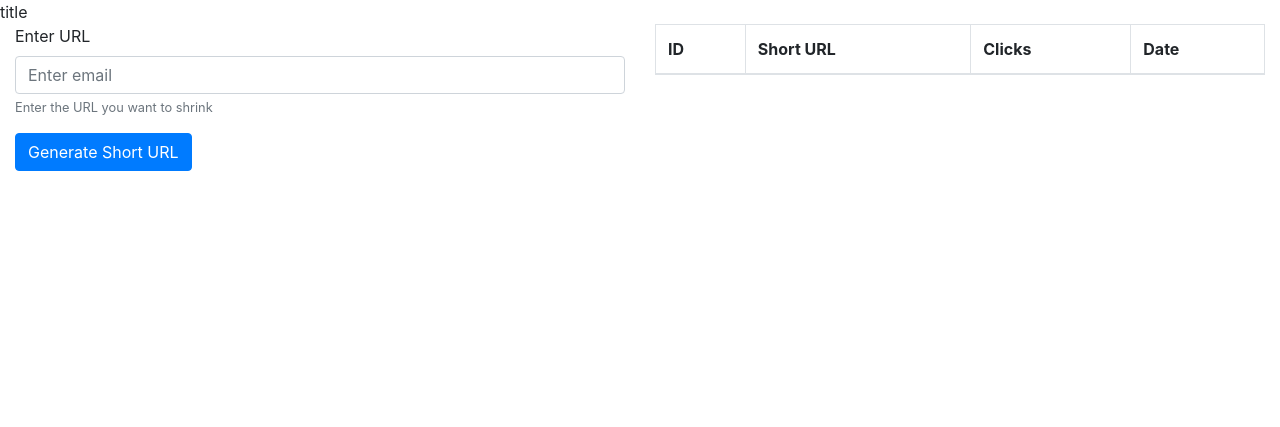
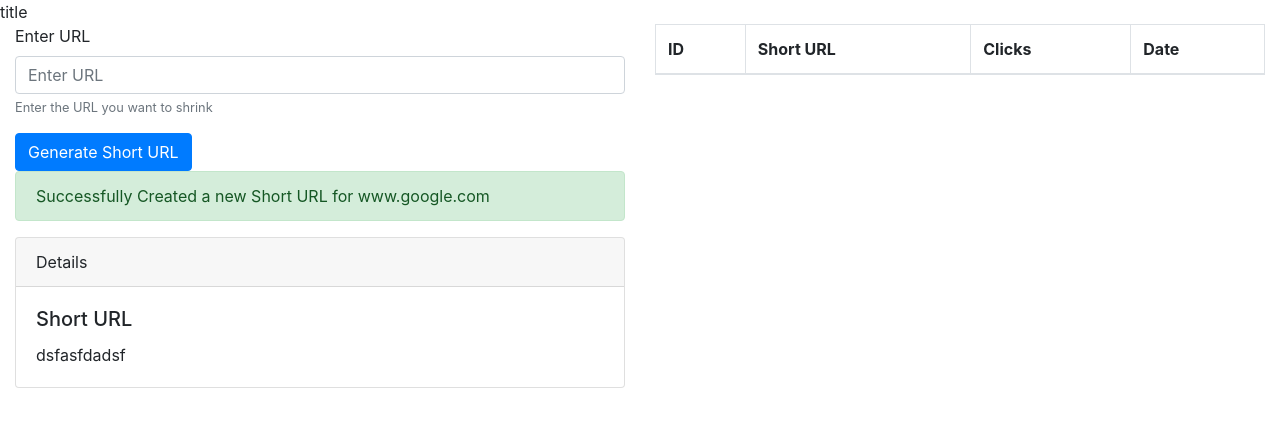
Before and after one commit to dpoarch/url-shortener, a CodeIgniter app: page /database/ in a window 1280 px wide. Shown: the part 56-483 px from the top of the page. Run offline with CodeIgniter, Linux system fonts and the light colour scheme; lists and menus that the app fills with data are empty; some libraries are stand-ins or nearby versions.

Commit message:
added design for success message and details

```diff
--- a/application/views/main.php
+++ b/application/views/main.php
@@ -43,11 +43,25 @@
                 <form>
                     <div class="form-group">
                         <label for="exampleInputEmail1">Enter URL</label>
-                        <input type="email" class="form-control" id="exampleInputEmail1" aria-describedby="emailHelp" placeholder="Enter email">
+                        <input type="text" class="form-control" id="txt_url" aria-describedby="URL" placeholder="Enter URL">
                         <small id="emailHelp" class="form-text text-muted">Enter the URL you want to shrink</small>
                     </div>
                     <button type="button" id="btn_submit" class="btn btn-primary">Generate Short URL</button>
                 </form>
+
+                <div class="alert alert-success" role="alert">
+                    Successfully Created a new Short URL for www.google.com
+                </div>
+
+                <div class="card">
+                    <div class="card-header">
+                        Details
+                    </div>
+                    <div class="card-body">
+                        <h5 class="card-title">Short URL</h5>
+                        <p class="card-text">dsfasfdadsf</p>
+                    </div>
+                </div>
             </div>
             <div class="col-sm">
             <table class="table table-bordered">
@@ -86,7 +100,7 @@
             $.ajax({
                     type: 'POST',
                     url: '/index.php/url/create',
-                    data: {url: 'aaaaa'},
+                    data: {url: $('#txt_url').val()},
                     dataType: 'json',
                     success: function(data){
                                  console.log(data);
```
